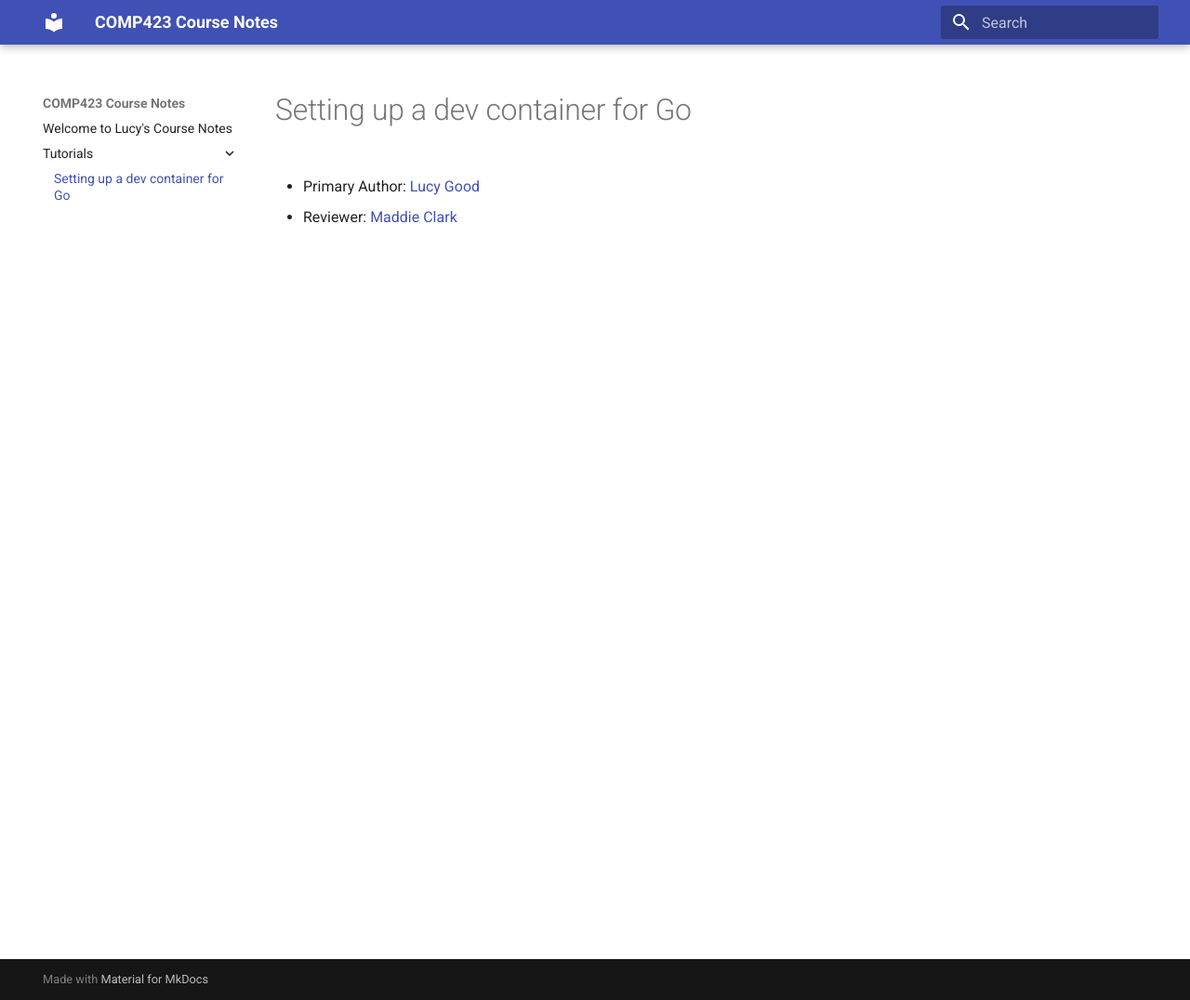
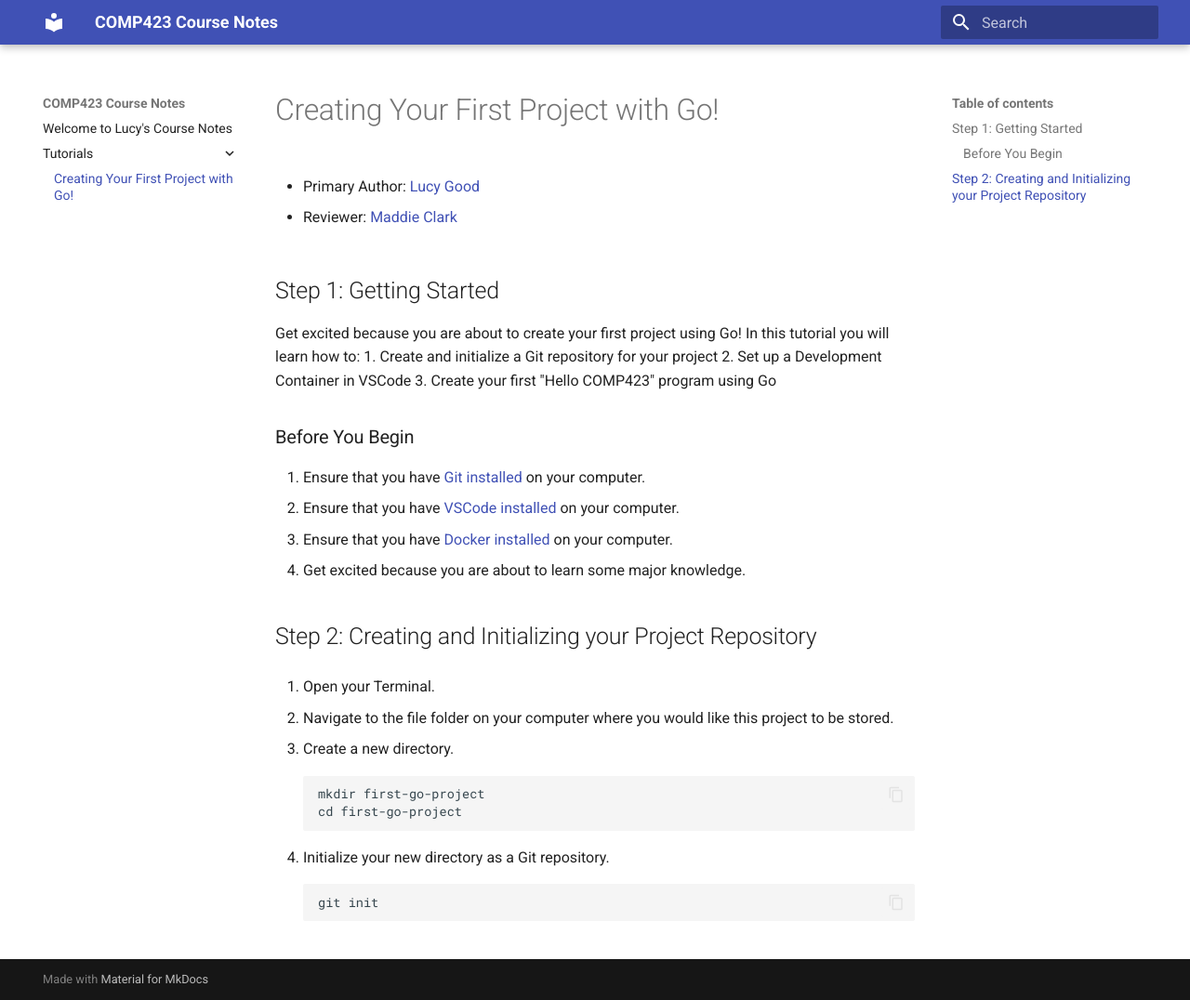
Before and after one commit to lucykgood/comp423-course-notes, an MkDocs documentation site: the page built from docs/tutorials/go-setup.md, in a window 1280 px wide and 1076 px high. Shown: the whole window at 93% size. Built offline with MkDocs 1.6.1 and Material for MkDocs 9.7.7, drawn with Linux system fonts in a browser that asks for light colours.

````diff
--- a/docs/tutorials/go-setup.md
+++ b/docs/tutorials/go-setup.md
@@ -1,5 +1,38 @@
-# Setting up a dev container for Go
+# Creating Your First Project with Go!
 
 * Primary Author: [Lucy Good](https://github.com/lucykgood)
 
 * Reviewer: [Maddie Clark](https://github.com/mbclark37)
+
+## Step 1: Getting Started
+
+Get excited because you are about to create your first project using Go!
+In this tutorial you will learn how to:
+1. Create and initialize a Git repository for your project
+2. Set up a Development Container in VSCode
+3. Create your first "Hello COMP423" program using Go
+
+### Before You Begin
+1. Ensure that you have [Git installed](https://git-scm.com/book/en/v2/Getting-Started-Installing-Git) on your computer.
+2. Ensure that you have [VSCode installed](https://code.visualstudio.com/) on your computer.
+3. Ensure that you have [Docker installed](https://www.docker.com/products/docker-desktop/) on your computer.
+4. Get excited because you are about to learn some major knowledge.
+
+## Step 2: Creating and Initializing your Project Repository
+
+1. Open your Terminal.
+
+2. Navigate to the file folder on your computer where you would like this project to be stored.
+
+3. Create a new directory.
+
+    ```
+    mkdir first-go-project
+    cd first-go-project
+    ```
+
+4. Initialize your new directory as a Git repository.
+
+    ```
+    git init
+    ```
--- a/mkdocs.yml
+++ b/mkdocs.yml
@@ -4,3 +4,9 @@
   features:
     - content.code.copy
     - content.code.select
+markdown_extensions:
+  - pymdownx.highlight
+  - pymdownx.inlinehilite
+  - admonition
+  - pymdownx.details
+  - pymdownx.superfences
````
